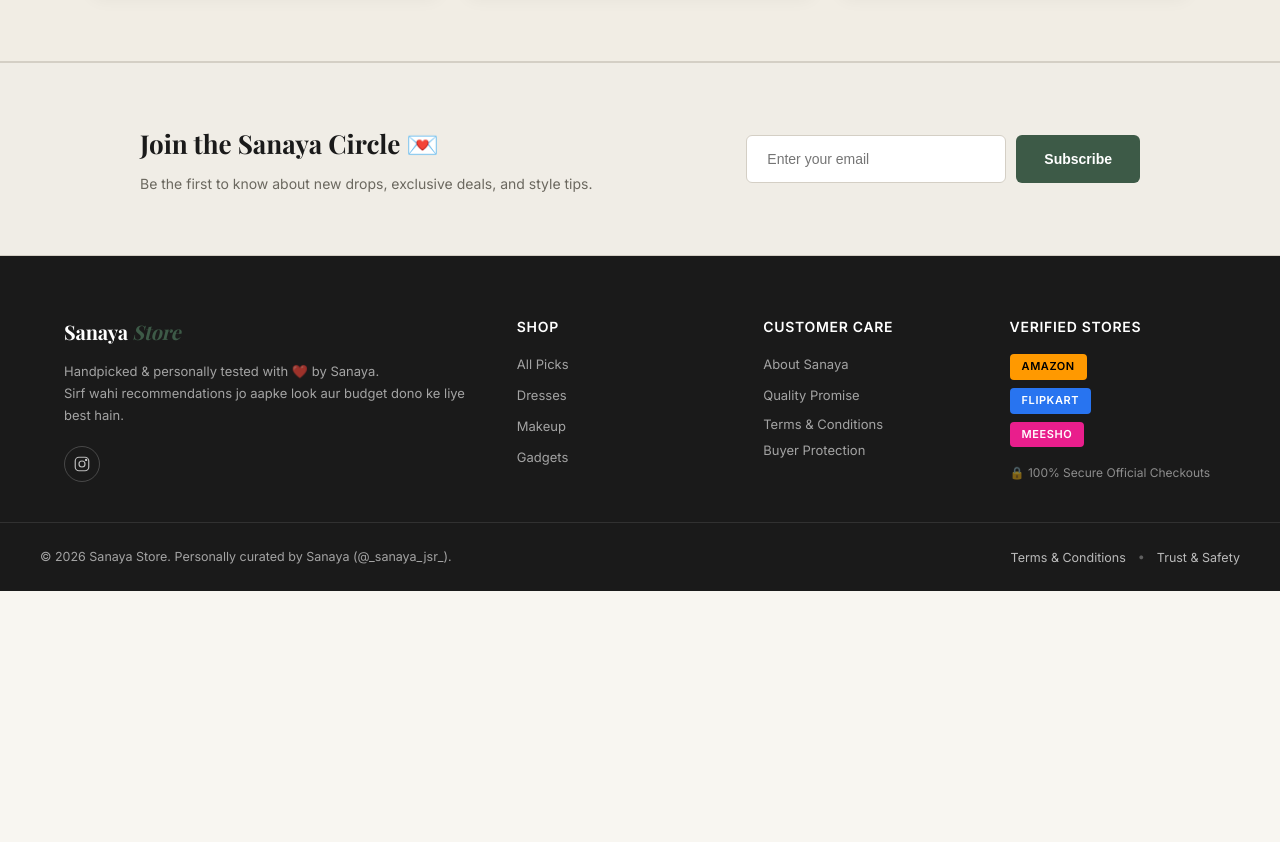
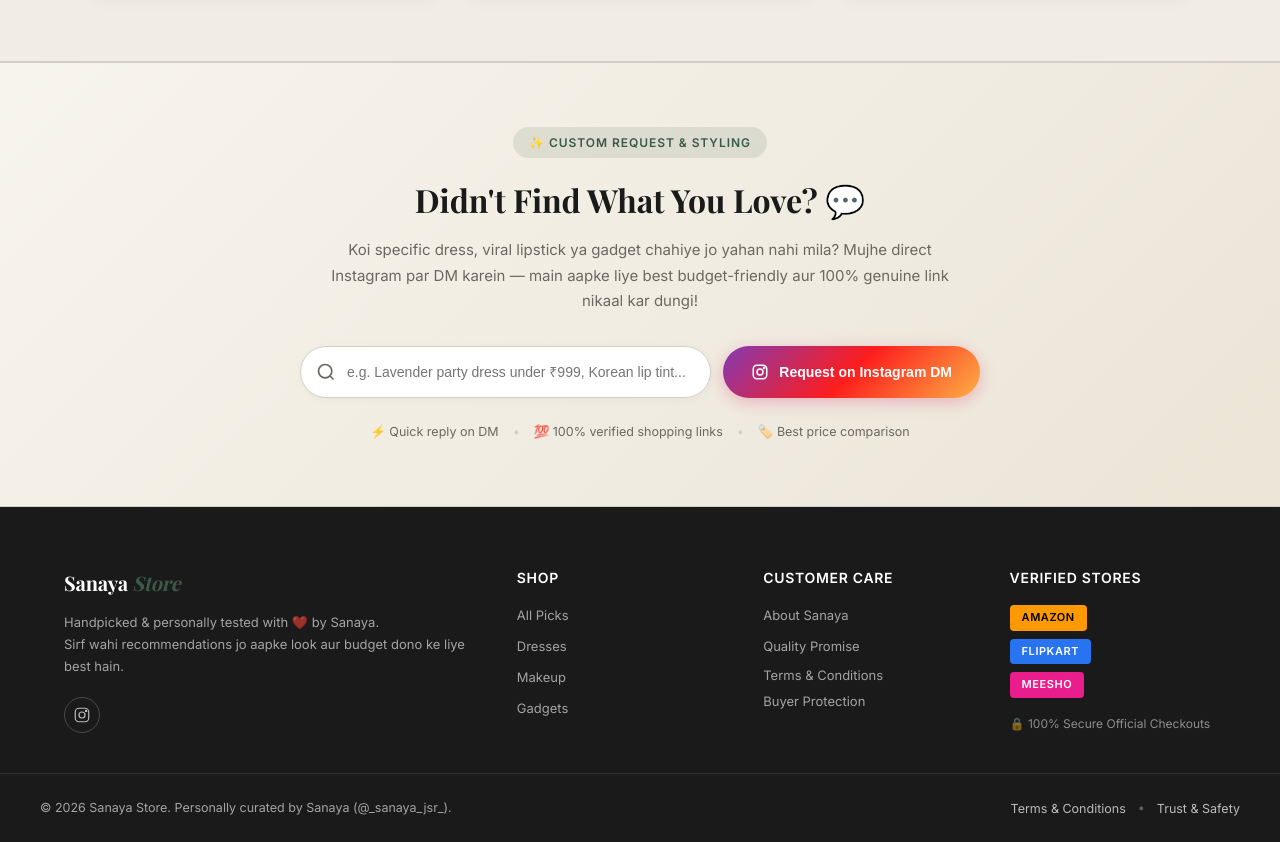
Before and after one commit to mdaslamk526/sanayastore, a plain HTML site: page index.html in a window 1280 px wide. Shown: the part 4774-5616 px from the top of the page. Before the commit the page ends 5365 px from the top, so only its background shows below. Drawn offline with nearby package versions, Linux system fonts and the light colour scheme; a web font is replaced by a local one.

Commit message:
Replace newsletter with custom product request section redirecting to Instagram DM

```diff
--- a/app.js
+++ b/app.js
@@ -173,18 +173,32 @@ search.addEventListener("input", () => {
   render();
 });
 
-function handleNL(e) {
+function handleProductRequest(e) {
   e.preventDefault();
-  const input = e.target.querySelector("input");
-  const btn   = e.target.querySelector("button");
-  btn.textContent = "Subscribed! 🎉";
-  btn.style.background = "#22c55e";
-  input.value = "";
-  setTimeout(() => {
-    btn.textContent = "Subscribe";
-    btn.style.background = "";
-  }, 3000);
+  const input = document.getElementById("req-product-input");
+  const val = input ? input.value.trim() : "";
+  const btn = e.target.querySelector("button");
+
+  if (btn) {
+    btn.innerHTML = `<span>Opening DM... 💌</span>`;
+    setTimeout(() => {
+      btn.innerHTML = `
+        <svg width="18" height="18" viewBox="0 0 24 24" fill="none" stroke="currentColor" stroke-width="2" aria-hidden="true"><rect x="3" y="3" width="18" height="18" rx="5"/><circle cx="12" cy="12" r="4"/><circle cx="17.5" cy="6.5" r="0.8" fill="currentColor"/></svg>
+        <span>Request on Instagram DM</span>
+      `;
+    }, 2500);
+  }
+
+  // If user entered a query, copy formatted message so they can simply paste in DM
+  if (val && navigator.clipboard && navigator.clipboard.writeText) {
+    navigator.clipboard.writeText(`Hi Sanaya! Can you please share the best link for: "${val}"?`).catch(() => {});
+  }
+
+  // Direct Instagram DM link
+  const dmUrl = "https://ig.me/m/_sanaya_jsr_";
+  window.open(dmUrl, "_blank", "noopener,noreferrer");
 }
+window.handleProductRequest = handleProductRequest;
 
 // ── Modals: Terms & Trust ────────────────
 const modalOverlay = document.getElementById("modal-overlay");
--- a/index.html
+++ b/index.html
@@ -188,17 +188,31 @@
     </div>
   </section>
 
-  <!-- ░░ NEWSLETTER ░░ -->
-  <section class="newsletter">
-    <div class="newsletter-inner">
-      <div>
-        <h2>Join the Sanaya Circle 💌</h2>
-        <p>Be the first to know about new drops, exclusive deals, and style tips.</p>
+  <!-- ░░ PRODUCT REQUEST (DIRECT INSTAGRAM DM) ░░ -->
+  <section class="product-request" id="request">
+    <div class="request-inner">
+      <div class="request-badge">✨ Custom Request & Styling</div>
+      <h2>Didn't Find What You Love? 💬</h2>
+      <p class="request-sub">Koi specific dress, viral lipstick ya gadget chahiye jo yahan nahi mila? Mujhe direct Instagram par DM karein — main aapke liye best budget-friendly aur 100% genuine link nikaal kar dungi!</p>
+
+      <form class="request-form" onsubmit="handleProductRequest(event)">
+        <div class="request-input-wrap">
+          <svg width="20" height="20" viewBox="0 0 24 24" fill="none" stroke="currentColor" stroke-width="2" class="req-search-icon" aria-hidden="true"><circle cx="11" cy="11" r="8"/><path d="m21 21-4.35-4.35"/></svg>
+          <input type="text" id="req-product-input" placeholder="e.g. Lavender party dress under ₹999, Korean lip tint..." autocomplete="off" aria-label="Type product you want">
+        </div>
+        <button type="submit" class="btn-req-dm" aria-label="Request product on Instagram DM">
+          <svg width="18" height="18" viewBox="0 0 24 24" fill="none" stroke="currentColor" stroke-width="2" aria-hidden="true"><rect x="3" y="3" width="18" height="18" rx="5"/><circle cx="12" cy="12" r="4"/><circle cx="17.5" cy="6.5" r="0.8" fill="currentColor"/></svg>
+          <span>Request on Instagram DM</span>
+        </button>
+      </form>
+
+      <div class="request-perks">
+        <span>⚡ Quick reply on DM</span>
+        <span class="dot">•</span>
+        <span>💯 100% verified shopping links</span>
+        <span class="dot">•</span>
+        <span>🏷️ Best price comparison</span>
       </div>
-      <form class="nl-form" onsubmit="handleNL(event)">
-        <input type="email" placeholder="Enter your email" required aria-label="Email address">
-        <button type="submit">Subscribe</button>
-      </form>
     </div>
   </section>
 
--- a/styles.css
+++ b/styles.css
@@ -565,57 +565,114 @@ img { max-width: 100%; display: block; }
 .about-text h2 em { color: var(--primary); }
 .about-text p { color: var(--muted); font-size: 15px; line-height: 1.8; margin-bottom: 16px; }
 
-/* ── NEWSLETTER ── */
-.newsletter {
-  background: var(--surface-2);
+/* ── PRODUCT REQUEST (INSTAGRAM DM) ── */
+.product-request {
+  background: linear-gradient(135deg, #f7f4ec 0%, #ebe5d8 100%);
   border-top: 1px solid var(--stone);
   border-bottom: 1px solid var(--stone);
-  padding: 60px 24px;
+  padding: 64px 24px;
 }
-.newsletter-inner {
-  max-width: 1000px;
+.request-inner {
+  max-width: 820px;
   margin: 0 auto;
+  text-align: center;
+}
+.request-badge {
+  display: inline-block;
+  background: rgba(61,90,71,.12);
+  color: var(--primary);
+  font-size: 12px;
+  font-weight: 700;
+  letter-spacing: .08em;
+  text-transform: uppercase;
+  padding: 6px 16px;
+  border-radius: 20px;
+  margin-bottom: 16px;
+}
+.request-inner h2 {
+  font-family: var(--serif);
+  font-size: 32px;
+  font-weight: 700;
+  margin-bottom: 12px;
+  color: var(--text);
+}
+.request-sub {
+  color: var(--muted);
+  font-size: 15px;
+  line-height: 1.7;
+  max-width: 620px;
+  margin: 0 auto 32px;
+}
+.request-form {
+  display: flex;
+  gap: 12px;
+  max-width: 680px;
+  margin: 0 auto;
+  align-items: center;
+}
+.request-input-wrap {
+  position: relative;
+  flex: 1;
   display: flex;
   align-items: center;
-  justify-content: space-between;
-  gap: 40px;
-  flex-wrap: wrap;
 }
-.newsletter h2 {
-  font-family: var(--serif);
-  font-size: 26px;
-  font-weight: 700;
-  margin-bottom: 8px;
+.req-search-icon {
+  position: absolute;
+  left: 16px;
+  color: var(--muted);
+  pointer-events: none;
 }
-.newsletter p { color: var(--muted); font-size: 14px; }
-.nl-form {
-  display: flex;
-  gap: 10px;
-  flex-wrap: wrap;
-}
-.nl-form input {
-  height: 48px;
-  padding: 0 20px;
-  border: 1px solid var(--stone);
-  border-radius: var(--radius-sm);
+.request-input-wrap input {
+  width: 100%;
+  height: 52px;
+  padding: 0 20px 0 46px;
+  border: 1.5px solid var(--stone);
+  border-radius: 26px;
   font-size: 14px;
   background: var(--surface);
-  min-width: 260px;
+  color: var(--text);
+  box-shadow: 0 2px 10px rgba(0,0,0,0.04);
+  transition: border-color .2s, box-shadow .2s;
 }
-.nl-form input:focus { outline: none; border-color: var(--primary); }
-.nl-form button {
-  height: 48px;
+.request-input-wrap input:focus {
+  outline: none;
+  border-color: var(--primary);
+  box-shadow: 0 0 0 3px rgba(61,90,71,.12);
+}
+.btn-req-dm {
+  display: inline-flex;
+  align-items: center;
+  justify-content: center;
+  gap: 10px;
+  height: 52px;
   padding: 0 28px;
-  background: var(--primary);
+  background: linear-gradient(135deg, #833ab4 0%, #fd1d1d 50%, #fcb045 100%);
   color: #fff;
   border: none;
-  border-radius: var(--radius-sm);
+  border-radius: 26px;
   font-size: 14px;
   font-weight: 700;
   cursor: pointer;
-  transition: background .2s;
+  white-space: nowrap;
+  box-shadow: 0 4px 16px rgba(225,48,108,0.3);
+  transition: transform .15s, box-shadow .15s, opacity .15s;
 }
-.nl-form button:hover { background: var(--primary-dark); }
+.btn-req-dm:hover {
+  transform: translateY(-2px);
+  box-shadow: 0 6px 20px rgba(225,48,108,0.4);
+  opacity: .95;
+}
+.request-perks {
+  display: flex;
+  align-items: center;
+  justify-content: center;
+  gap: 14px;
+  margin-top: 24px;
+  font-size: 12.5px;
+  color: var(--muted);
+  flex-wrap: wrap;
+}
+.request-perks .dot { color: var(--stone); }
 
 /* ── TRUST & CUSTOMER BENEFITS ── */
 .trust-guarantee {
@@ -965,6 +1022,28 @@ img { max-width: 100%; display: block; }
     margin-top: 8px;
   }
 
+  /* Product Request Mobile */
+  .product-request { padding: 44px 16px; }
+  .request-inner h2 { font-size: 25px; }
+  .request-sub { font-size: 14px; margin-bottom: 24px; }
+  .request-form {
+    flex-direction: column;
+    width: 100%;
+    gap: 12px;
+  }
+  .request-input-wrap {
+    width: 100%;
+  }
+  .btn-req-dm {
+    width: 100%;
+    height: 48px;
+    font-size: 13.5px;
+  }
+  .request-perks {
+    gap: 8px;
+    font-size: 11.5px;
+  }
+
   .footer-inner { grid-template-columns: 1fr 1fr; padding: 40px 16px; }
   .footer-brand { grid-column: 1 / -1; }
   .footer-bottom-inner { flex-direction: column; text-align: center; }
```
